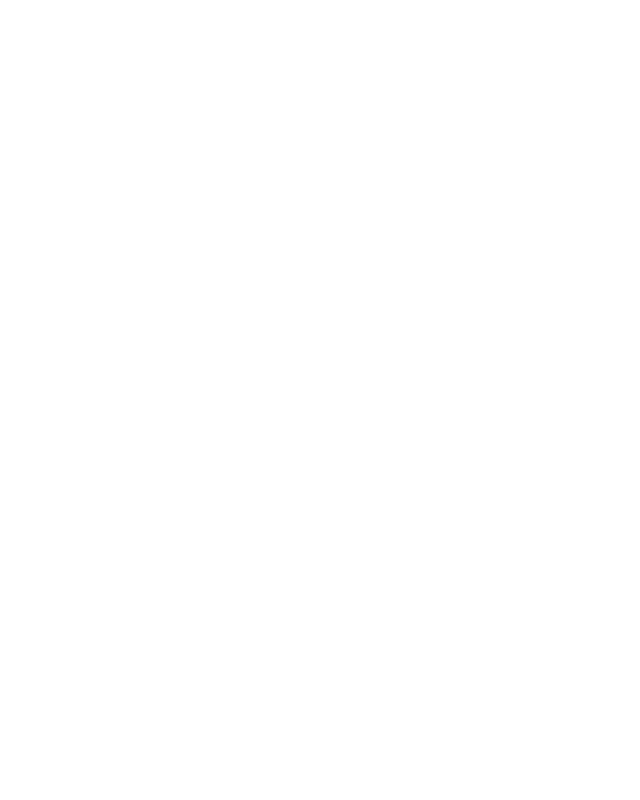
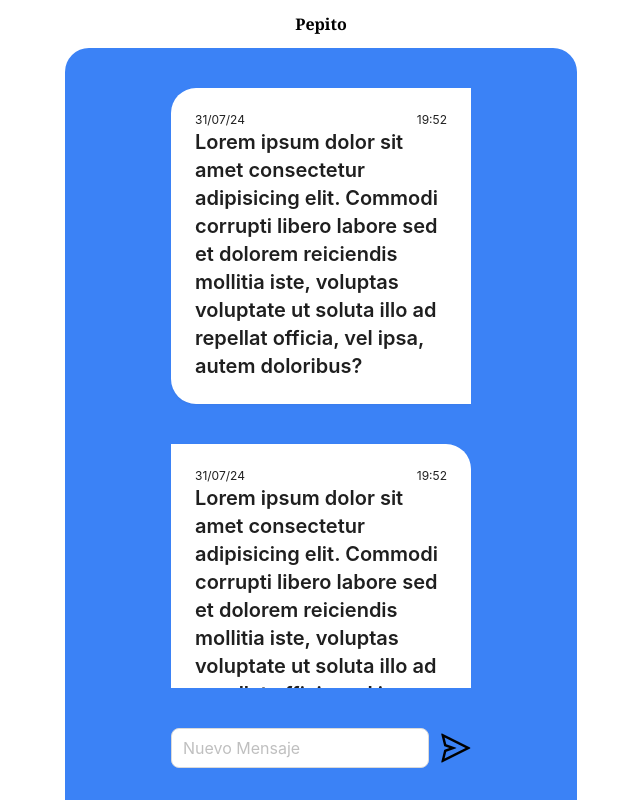
Before and after one commit to MattSeltz/chat-cliente, a React (Vite) app: page /chat/1 in a window 1280 px wide. Before the commit this address had no page. Shown: the whole page, without its empty margins (319-959 px from the left). Built offline with nearby package versions, Linux system fonts and the light colour scheme.

Commit message:
Se creo el apartado Chat y Grupo de manera estatica

```diff
--- a/package.json
+++ b/package.json
@@ -10,12 +10,14 @@
     "preview": "vite preview"
   },
   "dependencies": {
+    "@ant-design/icons": "^5.4.0",
     "@reduxjs/toolkit": "^2.2.7",
     "antd": "^5.19.4",
     "react": "^18.3.1",
     "react-dom": "^18.3.1",
     "react-redux": "^9.1.2",
-    "react-router-dom": "^6.25.1"
+    "react-router-dom": "^6.25.1",
+    "socket.io-client": "^4.7.5"
   },
   "devDependencies": {
     "@types/react": "^18.3.3",
--- a/src/components/CardComponent.jsx
+++ b/src/components/CardComponent.jsx
@@ -1,12 +1,14 @@
 import { Card } from "antd";
+import { Link } from "react-router-dom";
 
 export const CardComponent = ({ dir, children }) => {
   return (
+    <Link to={`/chat/${1}`}>
       <Card
         bordered={false}
         style={{
           width: 300,
-        borderRadius: "25px 0 0 25px",
+          borderRadius: dir ? " 0 25px 25px 0" : "25px 0 0 25px",
         }}
       >
         <div
@@ -18,5 +20,6 @@ export const CardComponent = ({ dir, children }) => {
           <p className="font-semibold text-xl">{children}</p>
         </div>
       </Card>
+    </Link>
   );
 };
--- /dev/null
+++ b/src/components/MessageComponent.jsx
@@ -0,0 +1,27 @@
+import { Card } from "antd";
+
+export const MessageComponent = ({ dir, children, group }) => {
+  return (
+    <Card
+      bordered={false}
+      style={{
+        width: 300,
+        borderRadius: dir ? " 0 25px 25px 0" : "25px 0 0 25px",
+      }}
+    >
+      <div>
+        <div className="flex justify-between">
+          <p className="text-xs">31/07/24</p>
+          <p className="text-xs">19:52</p>
+        </div>
+        {group && <p className="font-semibold text-xl">{children}</p>}
+        <p className="font-semibold text-xl">
+          Lorem ipsum dolor sit amet consectetur adipisicing elit. Commodi
+          corrupti libero labore sed et dolorem reiciendis mollitia iste,
+          voluptas voluptate ut soluta illo ad repellat officia, vel ipsa, autem
+          doloribus?
+        </p>
+      </div>
+    </Card>
+  );
+};
--- /dev/null
+++ b/src/components/SendMessageComponent.jsx
@@ -0,0 +1,11 @@
+import { Input } from "antd";
+import { SendOutlined } from "@ant-design/icons";
+
+export const SendMessageComponent = () => {
+  return (
+    <div className="flex gap-3 w-[300px]">
+      <Input size="large" placeholder="Nuevo Mensaje" />
+      <SendOutlined className="text-3xl" />
+    </div>
+  );
+};
--- /dev/null
+++ b/src/pages/ChatPage.jsx
@@ -0,0 +1,31 @@
+import { MessageComponent } from "../components/MessageComponent";
+import { SendMessageComponent } from "../components/SendMessageComponent";
+
+export const ChatPage = () => (
+  <div className="h-screen overflow-hidden pb-10">
+    <h3 className="text-center font-serif font-semibold mt-3">Pepito</h3>
+    <div className="bg-blue-500 h-full rounded-t-3xl py-10 mt-3 flex flex-col items-center gap-10 max-w-lg mx-auto">
+      <div className="flex flex-col items-center gap-10 overflow-auto ">
+        <MessageComponent dir={false} group={false}>
+          Pepito
+        </MessageComponent>
+        <MessageComponent dir={true} group={false}>
+          Pepito
+        </MessageComponent>
+        <MessageComponent dir={false} group={false}>
+          Pepito
+        </MessageComponent>
+        <MessageComponent dir={true} group={false}>
+          Pepito
+        </MessageComponent>
+        <MessageComponent dir={false} group={false}>
+          Pepito
+        </MessageComponent>
+        <MessageComponent dir={true} group={false}>
+          Pepito
+        </MessageComponent>
+      </div>
+      <SendMessageComponent />
+    </div>
+  </div>
+);
--- /dev/null
+++ b/src/pages/GroupPage.jsx
@@ -0,0 +1,31 @@
+import { MessageComponent } from "../components/MessageComponent";
+import { SendMessageComponent } from "../components/SendMessageComponent";
+
+export const GroupPage = () => (
+  <div className="h-screen overflow-hidden pb-10">
+    <h3 className="text-center font-serif font-semibold mt-3">Grupo X</h3>
+    <div className="bg-blue-500 h-full rounded-t-3xl py-10 mt-3 flex flex-col items-center gap-10 max-w-lg mx-auto">
+      <div className="flex flex-col items-center gap-10 overflow-auto ">
+        <MessageComponent dir={false} group={true}>
+          Pepito
+        </MessageComponent>
+        <MessageComponent dir={true} group={true}>
+          Pepito
+        </MessageComponent>
+        <MessageComponent dir={false} group={true}>
+          Pepito
+        </MessageComponent>
+        <MessageComponent dir={true} group={true}>
+          Pepito
+        </MessageComponent>
+        <MessageComponent dir={false} group={true}>
+          Pepito
+        </MessageComponent>
+        <MessageComponent dir={true} group={true}>
+          Pepito
+        </MessageComponent>
+      </div>
+      <SendMessageComponent />
+    </div>
+  </div>
+);
--- a/src/routes/router.jsx
+++ b/src/routes/router.jsx
@@ -1,10 +1,14 @@
 import { Routes, Route } from "react-router-dom";
 import { HomePage } from "../pages/HomePage";
+import { ChatPage } from "../pages/ChatPage";
+import { GroupPage } from "../pages/GroupPage";
 
 export const Router = () => {
   return (
     <Routes>
       <Route path="/" element={<HomePage />} />
+      <Route path="/chat/:id" element={<ChatPage />} />
+      <Route path="/grupo/:id" element={<GroupPage />} />
     </Routes>
   );
 };
```
Also changed, not shown: vite.config.js.timestamp-1722463733768-7832752c1db38.mjs (added, +10 -0 lines), 1 other file (tests, documents, lock files or other folders). Lines whose indentation alone changed are shown as unchanged.
